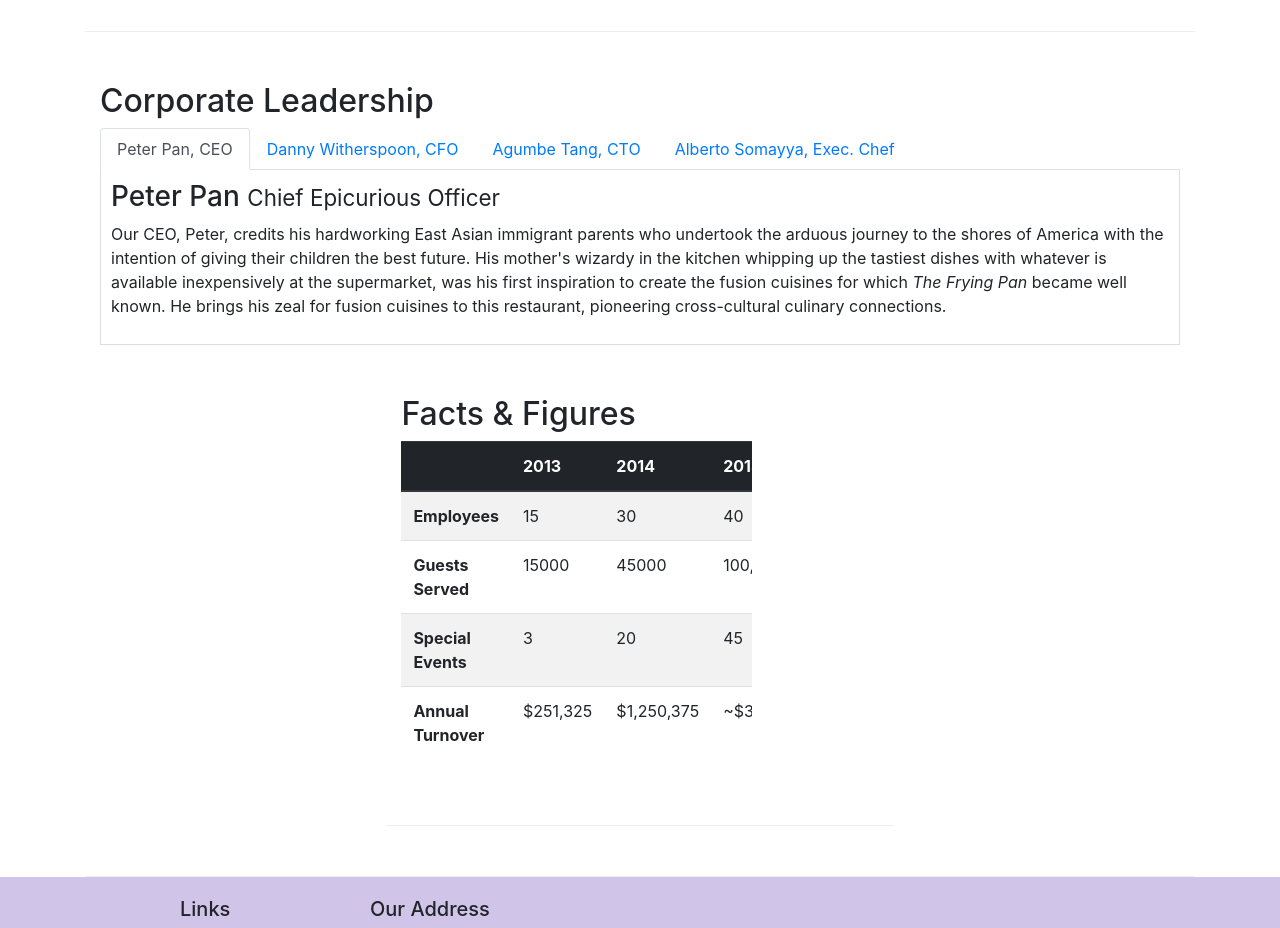
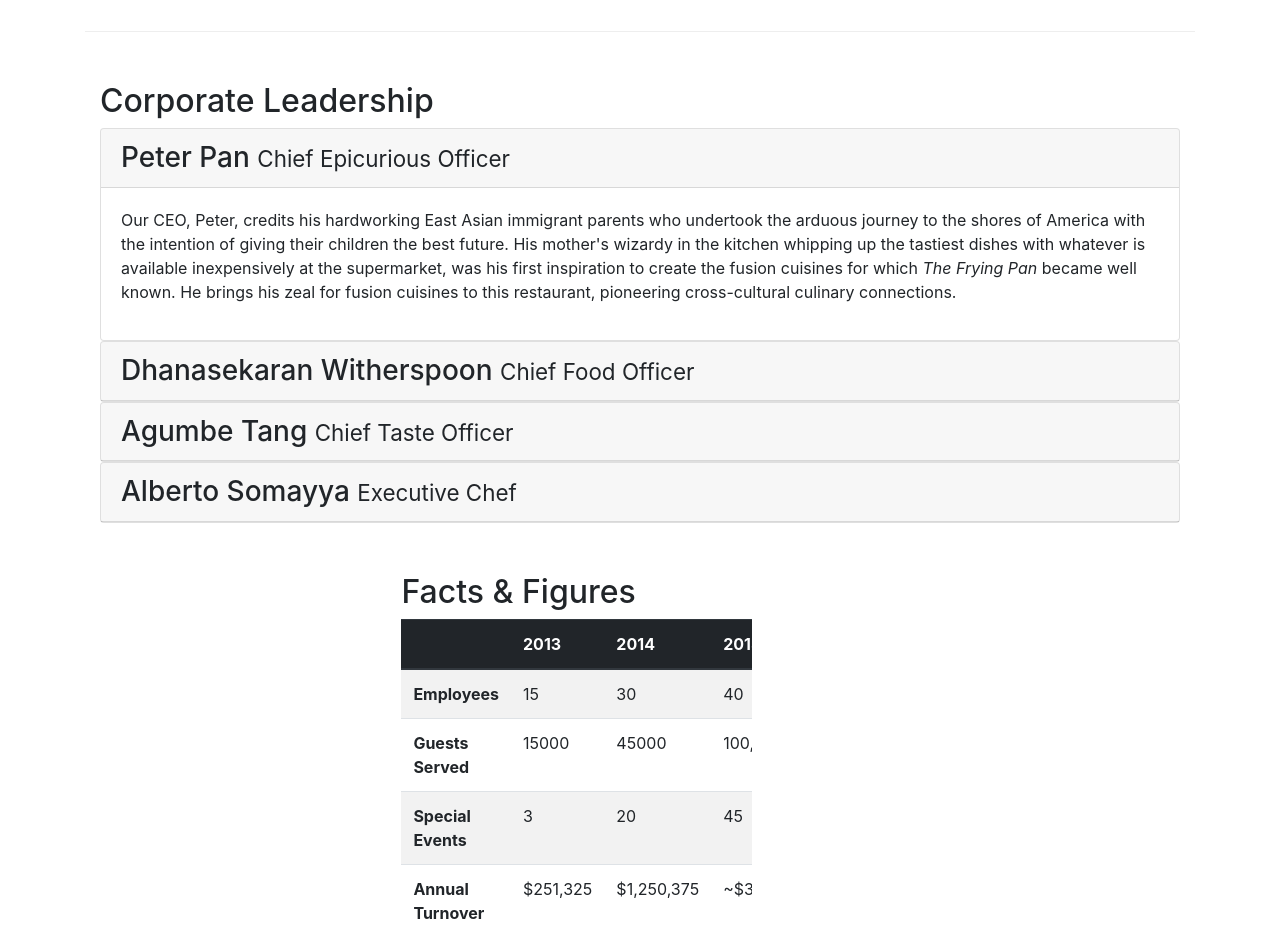
Before and after one commit to marifelangeles/Bootstrap4, a website: page conFusion/aboutus.html in a window 1280 px wide. Shown: the part 940-1868 px from the top of the page. Drawn offline with nearby package versions, Linux system fonts and the light colour scheme.

Commit message:
accordion

```diff
--- a/conFusion/aboutus.html
+++ b/conFusion/aboutus.html
@@ -109,46 +109,71 @@
             <div class="col-12">
                 <h2>Corporate Leadership</h2>
 
-                <!-- IDEA: Adding Tab Navigation Elements -->
-                <ul class="nav nav-tabs">
-                    <li class="nav-item">
-                      <a class="nav-link active" href="#peter"
-                        role="tab" data-toggle="tab">Peter Pan, CEO</a>
-                    </li>
-                    <li class="nav-item">
-                      <a class="nav-link" href="#danny" role="tab"
-                        data-toggle="tab">Danny Witherspoon, CFO</a>
-                    </li>
-                    <li class="nav-item">
-                      <a class="nav-link" href="#agumbe"role="tab"
-                        data-toggle="tab">Agumbe Tang, CTO</a>
-                    </li>
-                    <li class="nav-item">
-                      <a class="nav-link" href="#alberto" role="tab"
-                        data-toggle="tab">Alberto Somayya, Exec. Chef</a>
-                    </li>
-                </ul>
 
-                <!-- IDEA: Adding Tab Content -->
-                <div class="tab-content">
-                  <div role="tabpanel" class="tab-pane fade show active" id="peter">
-                    <h3>Peter Pan <small>Chief Epicurious Officer</small></h3>
+                <!-- IDEA: Accordion -->
+                <div id="accordion">
+
+                  <div class="card">
+                    <div class="card-header" role="tab" id="peterhead">
+                      <h3 class="mb-0">
+                        <a data-toggle="collapse" data-target="#peter">
+                        Peter Pan <small>Chief Epicurious Officer</small>
+                        </a>
+                      </h3>
+                    </div>
+                    <div class="collapse show" id="peter" data-parent="#accordion">
+                      <div class="card-body">
                         <p class="d-none d-sm-block">Our CEO, Peter, credits his hardworking East Asian immigrant parents who undertook the arduous journey to the shores of America with the intention of giving their children the best future. His mother's wizardy in the kitchen whipping up the tastiest dishes with whatever is available inexpensively at the supermarket, was his first inspiration to create the fusion cuisines for which <em>The Frying Pan</em> became well known. He brings his zeal for fusion cuisines to this restaurant, pioneering cross-cultural culinary connections.</p>
                       </div>
-                  <div role="tabpanel" class="tab-pane fade" id="danny">
-                    <h3>Dhanasekaran Witherspoon <small>Chief Food Officer</small></h3>
+                    </div>
+                  </div> <!-- IDEA: end card 1 -->
+
+                  <div class="card">
+                    <div class="card-header" role="tab" id="dannyhead">
+                      <h3 class="mb-0">
+                        <a class="collapsed" data-toggle="collapse" data-target="#danny">
+                        Dhanasekaran Witherspoon <small>Chief Food Officer</small>
+                        </a>
+                      </h3>
+                    </div>
+                    <div class="collapse" id="danny" data-parent="#accordion">
+                      <div class="card-body">
                           <p class="d-none d-sm-block">Our CFO, Danny, as he is affectionately referred to by his colleagues, comes from a long established family tradition in farming and produce. His experiences growing up on a farm in the Australian outback gave him great appreciation for varieties of food sources. As he puts it in his own words, <em>Everything that runs, wins, and everything that stays, pays!</em></p>
                       </div>
-                  <div role="tabpanel" class="tab-pane fade" id="agumbe">
-                    <h3>Agumbe Tang <small>Chief Taste Officer</small></h3>
+                    </div>
+                  </div> <!-- IDEA: end card 2 -->
+
+                  <div class="card">
+                    <div class="card-header" role="tab" id="agumbehead">
+                      <h3 class="mb-0">
+                        <a class="collapsed" data-toggle="collapse" data-target="#agumbe">
+                          Agumbe Tang <small>Chief Taste Officer</small>
+                        </a>
+                      </h3>
+                    </div>
+                    <div class="collapse" id="agumbe" data-parent="#accordion">
+                      <div class="card-body">
                         <p class="d-none d-sm-block">Blessed with the most discerning gustatory sense, Agumbe, our CTO, personally ensures that every dish that we serve meets his exacting tastes. Our chefs dread the tongue lashing that ensues if their dish does not meet his exacting standards. He lives by his motto, <em>You click only if you survive my lick.</em></p>
                       </div>
-                  <div role="tabpanel" class="tab-pane fade" id="alberto">
-                    <h3>Alberto Somayya <small>Executive Chef</small></h3>
+                    </div>
+                  </div> <!-- IDEA: end card 3 -->
+
+                  <div class="card">
+                    <div class="card-header" role="tab" id="albertohead">
+                      <h3 class="mb-0">
+                        <a class="collapsed" data-toggle="collapse" data-target="#alberto">
+                        Alberto Somayya <small>Executive Chef</small>
+                        </a>
+                      </h3>
+                    </div>
+                    <div class="collapse" id="alberto" data-parent="#accordion">
+                      <div class="card-body">
                         <p class="d-none d-sm-block">Award winning three-star Michelin chef with wide International experience having worked closely with whos-who in the culinary world, he specializes in creating mouthwatering Indo-Italian fusion experiences. He says, <em>Put together the cuisines from the two craziest cultures, and you get a winning hit! Amma Mia!</em></p>
                       </div>
-                </div>  <!-- IDEA: end tab-content -->
+                    </div>
+                  </div> <!-- IDEA: end card 4 -->
 
+                </div>  <!-- IDEA: end Accordion -->
             </div> <!-- IDEA: end col-12 -->
 
 
```
Lines whose indentation alone changed are shown as unchanged.
